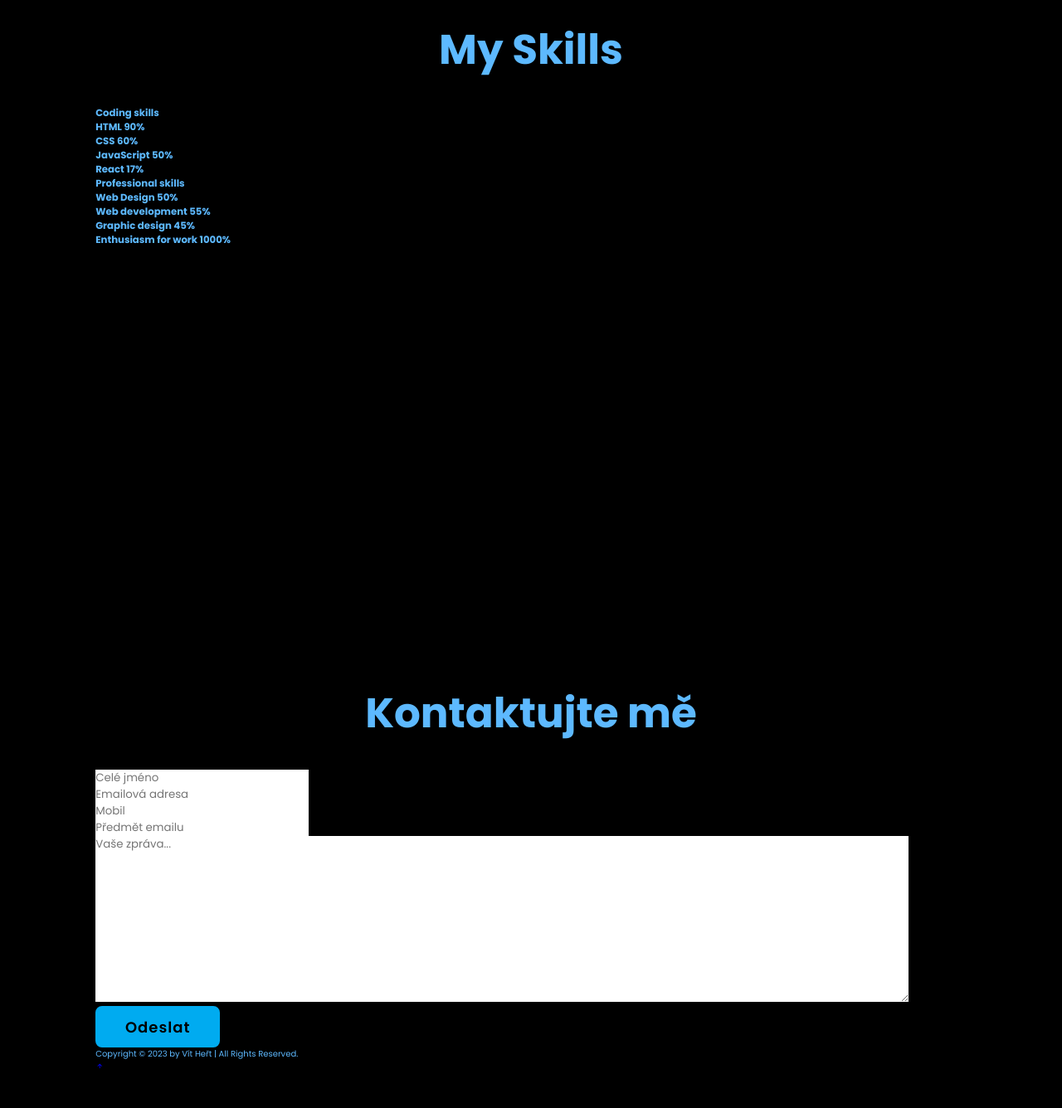
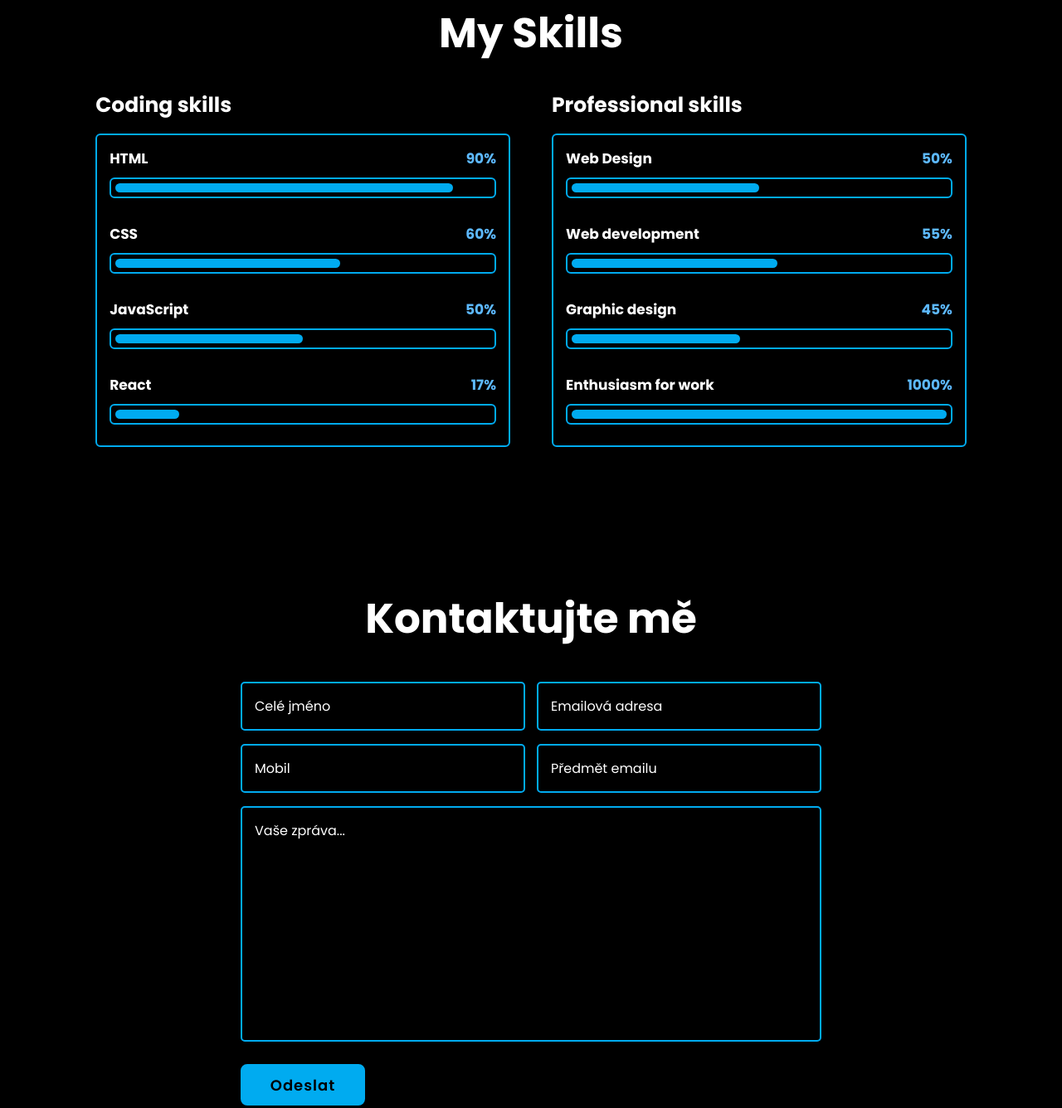
Before and after one commit to Vitusin/test-PortfolioPage, a plain HTML site: page index.html in a window 1280 px wide. Shown: the part 2718-4054 px from the top of the page at 83% size. Drawn offline with nearby package versions, Linux system fonts and the light colour scheme.

Commit message:
Update style.css
update to visual of all context - need to update text in html after

```diff
--- a/style.css
+++ b/style.css
@@ -15,7 +15,7 @@
   --second-bg-color: #112e42;
   --text-color: #5db9ff;
   --main-color: #00abf0;
-  --text-white: #fff ;
+  --text-white: #fff;
 }
 
 html {
@@ -25,7 +25,7 @@ html {
 
 body {
   background-color: var(--bg-color);
-  color: var(--text-color);
+  color: var(--text-white);
 }
 
 .header {
@@ -325,17 +325,34 @@ section {
   padding: 1.5rem;
   border: 0.2rem solid var(--main-color);
   border-radius: 0.6rem;
-  margin-bottom: 2rem;
+  margin-bottom: 1.5rem;
+  overflow: hidden;
 }
 
-.education-content .content .year{
+.education-content .content::before {
+  content: "";
+  position: absolute;
+  top: 0;
+  left: 0;
+  width: 0;
+  height: 100%;
+  background: var(--second-bg-color);
+  z-index: -1;
+  transition: 0.5s;
+}
+
+.education-content .content:hover::before {
+  width: 100%;
+}
+
+.education-content .content .year {
   font-size: 1.5rem;
   color: var(--text-white);
-  padding-bottom: .5rem;
+  padding-bottom: 0.5rem;
 }
 
 .education-content .content .year i {
-  padding-right: .5rem;
+  padding-right: 0.5rem;
 }
 
 .education-content .content h3 {
@@ -343,8 +360,241 @@ section {
   color: var(--text-white);
 }
 
-.education-column .content p{
+.education-column .content p {
   font-size: 1.6rem;
   padding-top: 1.5rem;
-  color: var(--text-white );
+  color: var(--text-white);
 }
+
+.skills {
+  min-height: auto;
+  padding-bottom: 7rem;
+  background: var(--bg-color);
+}
+
+.skills .skills-row {
+  display: flex;
+  flex-wrap: wrap;
+  gap: 5rem;
+}
+
+.skills-row .skills-collum {
+  flex: 1 1 40rem;
+}
+
+.skills-collum .title {
+  font-size: 2.5rem;
+  margin: 0 0 1.5rem;
+}
+
+.skills-box .skills-content {
+  position: relative;
+  border: 0.2rem solid var(--main-color);
+  border-radius: 0.6rem;
+  padding: 0.5rem 1.5rem;
+  z-index: 1;
+  overflow: hidden;
+}
+
+.skills-box .skills-content::before {
+  content: "";
+  position: absolute;
+  top: 0;
+  left: 0;
+  width: 0;
+  height: 100%;
+  background: var(--second-bg-color);
+  z-index: -1;
+  transition: 0.5s;
+}
+
+.skills-box .skills-content:hover::before {
+  width: 100%;
+}
+
+.skills-content .progress {
+  padding: 1rem 0;
+}
+
+.skills-content .progress h3 {
+  font-size: 1.7rem;
+  display: flex;
+  justify-content: space-between;
+}
+
+.skills-content .progress h3 span {
+  color: var(--text-color);
+}
+
+.skills-content .progress .bar {
+  height: 2.5rem;
+  border-radius: 0.6rem;
+  border: 0.2rem solid var(--main-color);
+  padding: 0.5rem;
+  margin: 1rem 0;
+}
+
+.skills-content .progress .bar span {
+  display: block;
+  height: 100%;
+  border-radius: 3rem;
+  background: var(--main-color);
+}
+
+.skills-collum:nth-child(1) .skills-content .progress:nth-child(1) .bar span {
+  width: 90%;
+}
+.skills-collum:nth-child(1) .skills-content .progress:nth-child(2) .bar span {
+  width: 60%;
+}
+
+.skills-collum:nth-child(1) .skills-content .progress:nth-child(3) .bar span {
+  width: 50%;
+}
+
+.skills-collum:nth-child(1) .skills-content .progress:nth-child(4) .bar span {
+  width: 17%;
+}
+
+.skills-collum:nth-child(2) .skills-content .progress:nth-child(1) .bar span {
+  width: 50%;
+}
+
+.skills-collum:nth-child(2) .skills-content .progress:nth-child(2) .bar span {
+  width: 55%;
+}
+
+.skills-collum:nth-child(2) .skills-content .progress:nth-child(3) .bar span {
+  width: 45%;
+}
+
+.skills-collum:nth-child(2) .skills-content .progress:nth-child(4) .bar span {
+  width: 100%;
+}
+
+.contact {
+  min-height: auto;
+  padding-bottom: 7rem;
+}
+
+.contact form {
+  max-width: 70rem;
+  margin: 0 auto;
+  text-align: center;
+}
+
+.contact form .input-box {
+  position: relative;
+  display: flex;
+  justify-content: space-between;
+  flex-wrap: wrap;
+}
+
+.contact form .input-box .input-field {
+  position: relative;
+  width: 49%;
+  margin: .8rem 0;
+}
+
+.contact form .input-box .input-field input,
+.contact form .textarea-field textarea {
+  width: 100%;
+  height: 100%;
+  padding: 1.5rem;
+  font-size: 1.6rem;
+  color: var(--text-color);
+  background: transparent;
+  border-radius: .5rem;
+  border: .2rem solid var(--main-color);
+}
+
+.contact form .input-box .input-field input::placeholder,
+.contact form .textarea-field textarea::placeholder {
+  color: var(--text-white);
+}
+
+.contact form .focus{
+  position: absolute;
+  top: 0;
+  left: 0;
+  width: 0;
+  height: 100%;
+  background: var(--second-bg-color);
+  border-radius: .6rem;
+  z-index: -1;
+  transition: .5s;
+}
+
+.contact form .input-box .input-field input:focus~.focus,
+.contact form .input-box .input-field input:valid~.focus,
+.contact form .textarea-field textarea:focus~.focus,
+.contact form .textarea-field textarea:valid~.focus {
+  width: 100%;
+}
+
+.contact form .textarea-field {
+  position: relative;
+  margin: 0.8rem 0 2.7rem;
+  display: flex;
+}
+
+.contact form .textarea-field textarea {
+  resize: none;
+}
+
+.contact form .btn-box.btns .btn {
+  cursor: pointer;
+}
+
+.footer{
+  display: flex;
+  justify-content: space-between;
+  align-items: center;
+  flex-wrap: wrap;
+  padding: 13.5rem 15%;
+  background: var(--bg-color);
+}
+
+.footer-text p {
+  font-size: 1.6rem;
+}
+
+.footer-iconTop a {
+  position: relative;
+  display: inline-flex;
+  justify-content: center;
+  align-items: center;
+  padding: .8rem;
+  background: var(--main-color);
+  border: .2rem solid var(--main-color);
+  border-radius: .6rem;
+  z-index: 1;
+  overflow: hidden;
+
+}
+
+.footer-iconTop a::before{
+  content: '';
+  position: absolute;
+  top:0;
+  left:0;
+  width: 0;
+  height: 100%;
+  background: var(--second-bg-color);
+  z-index: -1;
+  transition: .5s;
+}
+
+.footer-iconTop a:hover::before{
+  width: 100%;
+}
+
+.footer-iconTop a i {
+  font-size: 2.4rem;
+  color: var(--second-bg-color) ;
+  transition: .5s;
+}
+
+.footer-iconTop a:hover i{
+  color: var(--main-color);
+}
```
